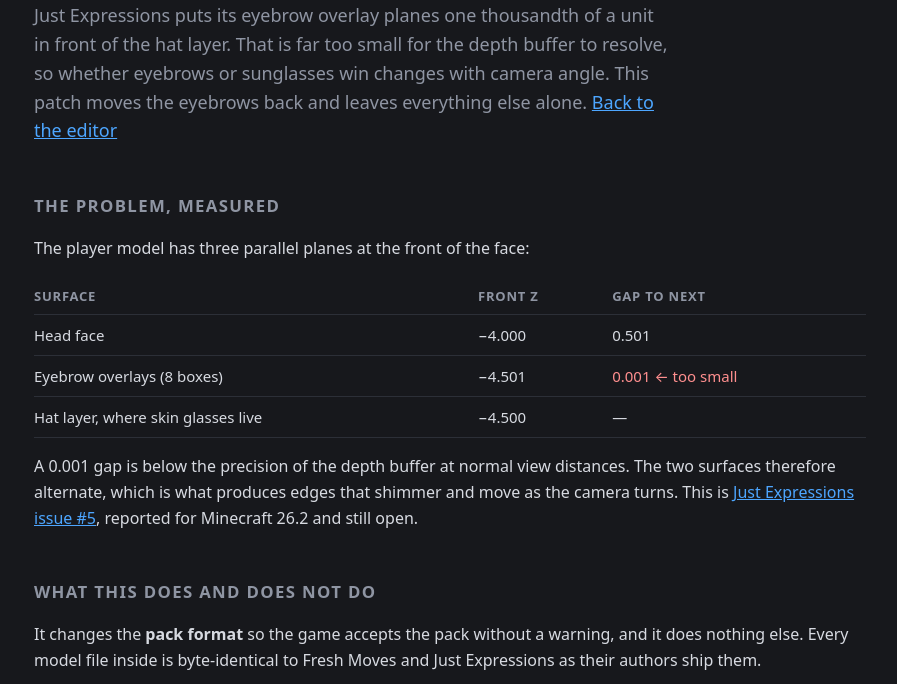
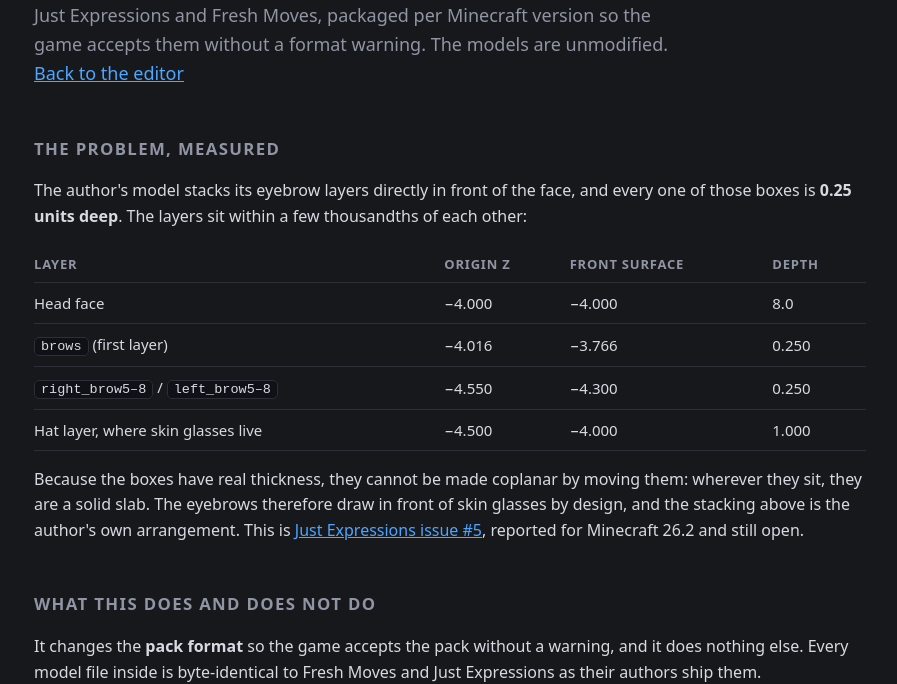
Before and after one commit to BT-Studio-dev/blockbench-windows-7-64-bit, an Electron app: page publisher/fresh-moves/index.html in a window 1280 px wide. Shown: the part 126-810 px from the top of the page, without its empty margins (190-1087 px from the left). Drawn offline with Linux system fonts and the light colour scheme.

Commit message:
Correct the intro and the measurement table, which still claimed a fix
The previous commit replaced the middle of the page but left the opening two
paragraphs and the "problem, measured" table describing the reverted edit, so the
live page still said "this patch moves the eyebrows back" above a section saying
there is no patch.

The table was also wrong on its own terms: it listed the eyebrow boxes as flat
planes at -4.501 with a 0.001 gap. They are 0.25 deep, so their front surfaces are
at -4.300, not -4.501 -- the 0.001 figure was the origin z, misread as a surface.

Now it shows origin, front surface and depth per layer, which is the thing that
explains why moving them cannot work.

Co-authored-by: arena-agent <297053741+arena-agent@users.noreply.github.com>

```diff
--- a/publisher/fresh-moves/index.html
+++ b/publisher/fresh-moves/index.html
@@ -71,27 +71,29 @@
 <main>
 	<h1>Fresh Moves + Just Expressions</h1>
 	<p class="lede">
-		Just Expressions puts its eyebrow overlay planes one thousandth of a unit in
-		front of the hat layer. That is far too small for the depth buffer to resolve,
-		so whether eyebrows or sunglasses win changes with camera angle. This patch
-		moves the eyebrows back and leaves everything else alone.
+		Just Expressions and Fresh Moves, packaged per Minecraft version so the game
+		accepts them without a format warning. The models are unmodified.
 		<a href="/">Back to the editor</a>
 	</p>
 
 	<h2>The problem, measured</h2>
-	<p>The player model has three parallel planes at the front of the face:</p>
+	<p>The author's model stacks its eyebrow layers directly in front of the face,
+	and every one of those boxes is <strong>0.25 units deep</strong>. The layers sit
+	within a few thousandths of each other:</p>
 	<table>
-		<thead><tr><th>Surface</th><th>Front z</th><th>Gap to next</th></tr></thead>
+		<thead><tr><th>Layer</th><th>Origin z</th><th>Front surface</th><th>Depth</th></tr></thead>
 		<tbody>
-			<tr><td>Head face</td><td class="z">&minus;4.000</td><td class="z">0.501</td></tr>
-			<tr><td>Eyebrow overlays (8 boxes)</td><td class="z">&minus;4.501</td><td class="z" style="color:var(--bad)">0.001 &larr; too small</td></tr>
-			<tr><td>Hat layer, where skin glasses live</td><td class="z">&minus;4.500</td><td class="z">&mdash;</td></tr>
+			<tr><td>Head face</td><td class="z">&minus;4.000</td><td class="z">&minus;4.000</td><td class="z">8.0</td></tr>
+			<tr><td><code>brows</code> (first layer)</td><td class="z">&minus;4.016</td><td class="z">&minus;3.766</td><td class="z">0.250</td></tr>
+			<tr><td><code>right_brow5&ndash;8</code> / <code>left_brow5&ndash;8</code></td><td class="z">&minus;4.550</td><td class="z">&minus;4.300</td><td class="z">0.250</td></tr>
+			<tr><td>Hat layer, where skin glasses live</td><td class="z">&minus;4.500</td><td class="z">&minus;4.000</td><td class="z">1.000</td></tr>
 		</tbody>
 	</table>
 	<p>
-		A 0.001 gap is below the precision of the depth buffer at normal view
-		distances. The two surfaces therefore alternate, which is what produces
-		edges that shimmer and move as the camera turns. This is
+		Because the boxes have real thickness, they cannot be made coplanar by moving
+		them: wherever they sit, they are a solid slab. The eyebrows therefore draw in
+		front of skin glasses by design, and the stacking above is the author's own
+		arrangement. This is
 		<a href="https://github.com/IthanMendoza/Just-Expressions/issues/5">Just Expressions issue #5</a>,
 		reported for Minecraft 26.2 and still open.
 	</p>
```
